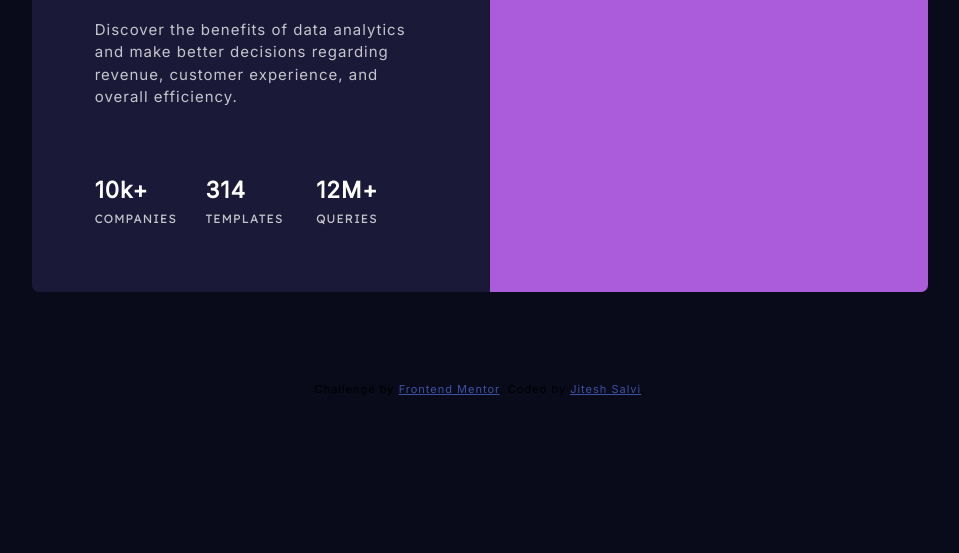
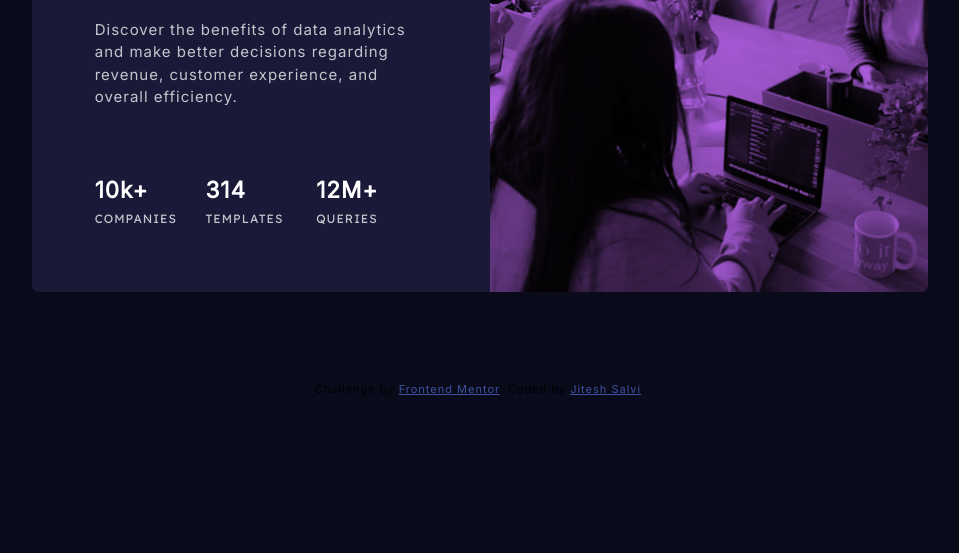
Before and after one commit to jiteshsalvi7/stats-preview-card-component, a plain HTML site: page index.html in a window 1280 px wide. Shown: the part 247-800 px from the top of the page, without its empty margins (160-1119 px from the left). Drawn offline with Linux system fonts and the light colour scheme; the site is published under a folder, as on GitHub Pages, so addresses that start at the root find nothing.

Commit message:
finalcommit

```diff
--- a/css/styles.css
+++ b/css/styles.css
@@ -52,7 +52,7 @@ h2 {
 /* Main Image */
 
 .bg-blend {
-    background-image: url(/images/image-header-desktop.jpg);
+    background-image: url(../images/image-header-desktop.jpg);
     background-color: hsl(277, 64%, 61%);
     background-blend-mode: multiply;
     background-repeat: no-repeat;
```
